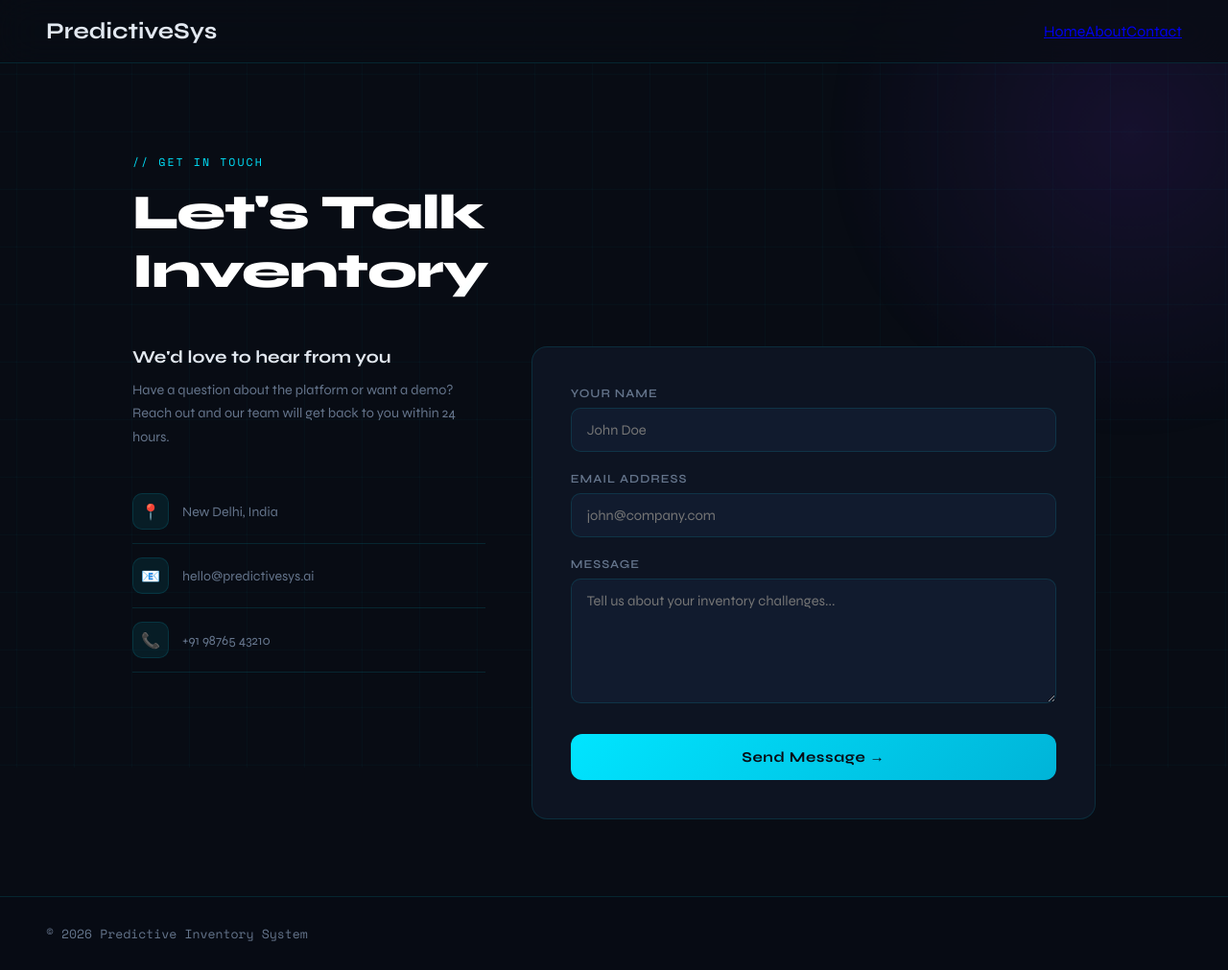
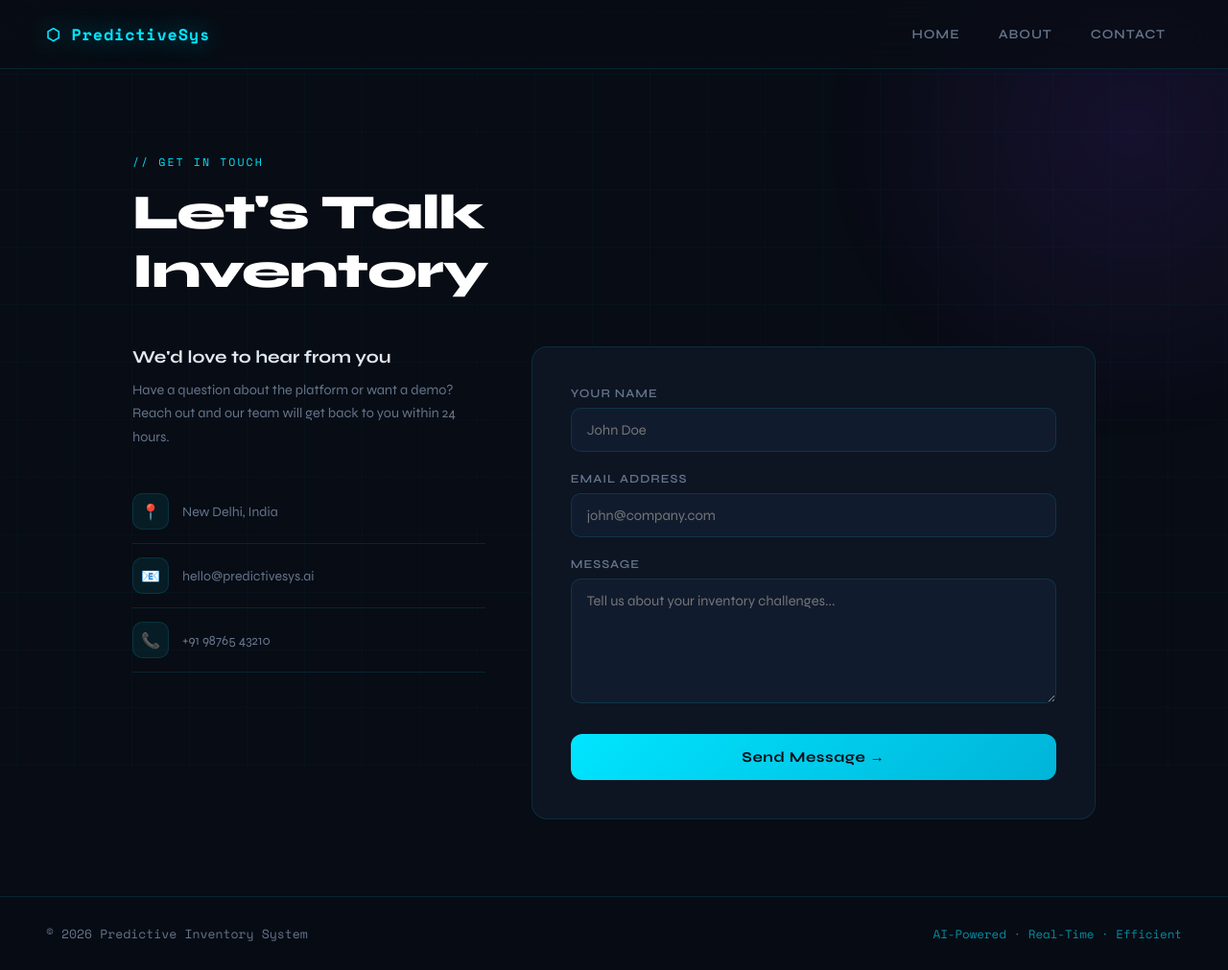
Before and after one commit to Corvus06655/Final-Project, a React (Vite) app: page /contact in a window 1280 px wide. Shown: the whole page at 96% size. Built offline with nearby package versions, Linux system fonts and the light colour scheme.

Commit message:
Add files via upload

```diff
--- a/src/components/Footer.jsx
+++ b/src/components/Footer.jsx
@@ -2,6 +2,7 @@ function Footer() {
   return (
     <footer className="footer">
       <p>© 2026 Predictive Inventory System</p>
+      <span className="footer-accent">AI-Powered · Real-Time · Efficient</span>
     </footer>
   );
 }
--- a/src/components/Navbar.jsx
+++ b/src/components/Navbar.jsx
@@ -3,8 +3,8 @@ import { Link } from "react-router-dom";
 function Navbar() {
   return (
     <nav className="nav">
-      <h2>PredictiveSys</h2>
-      <div>
+      <Link to="/" className="nav-brand">⬡ PredictiveSys</Link>
+      <div className="nav-links">
         <Link to="/">Home</Link>
         <Link to="/about">About</Link>
         <Link to="/contact">Contact</Link>
```
